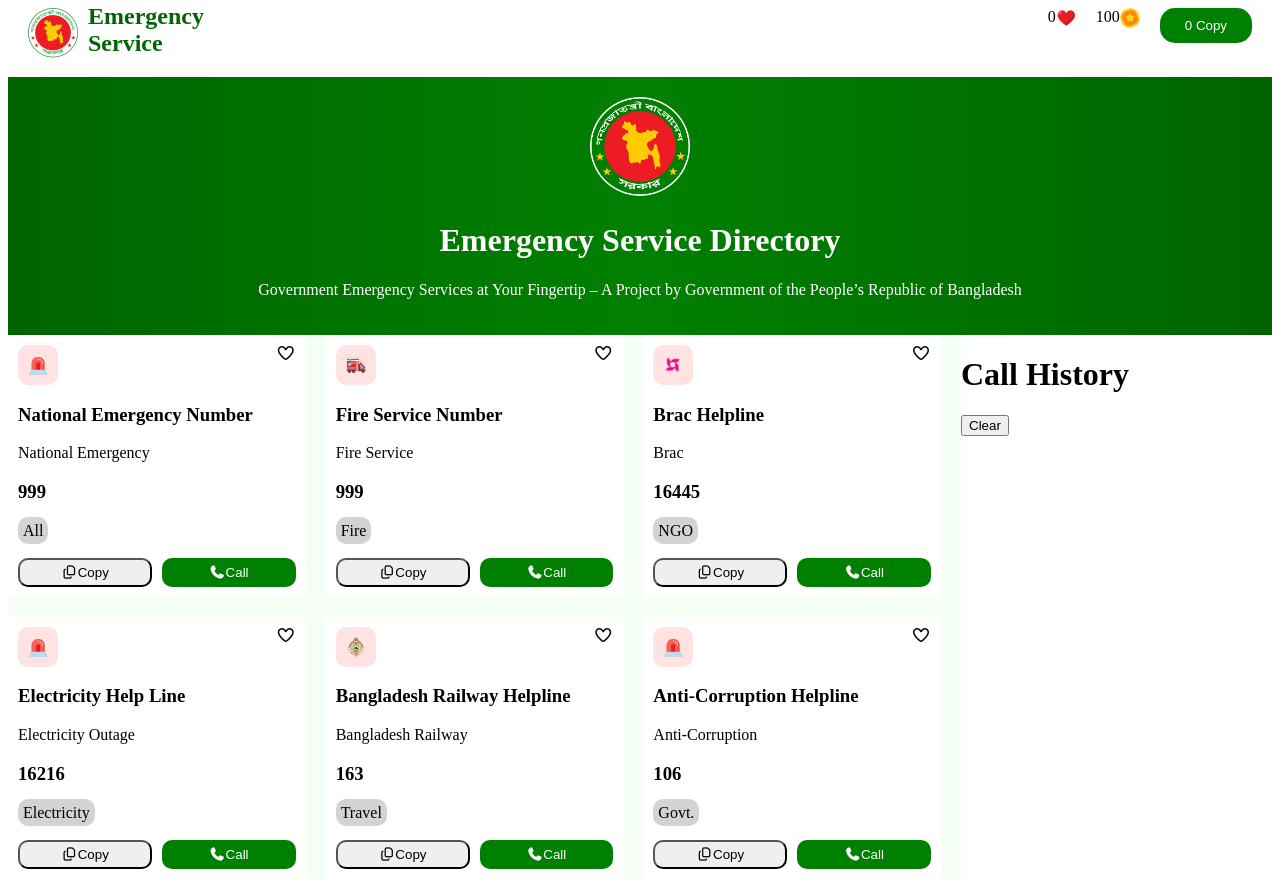
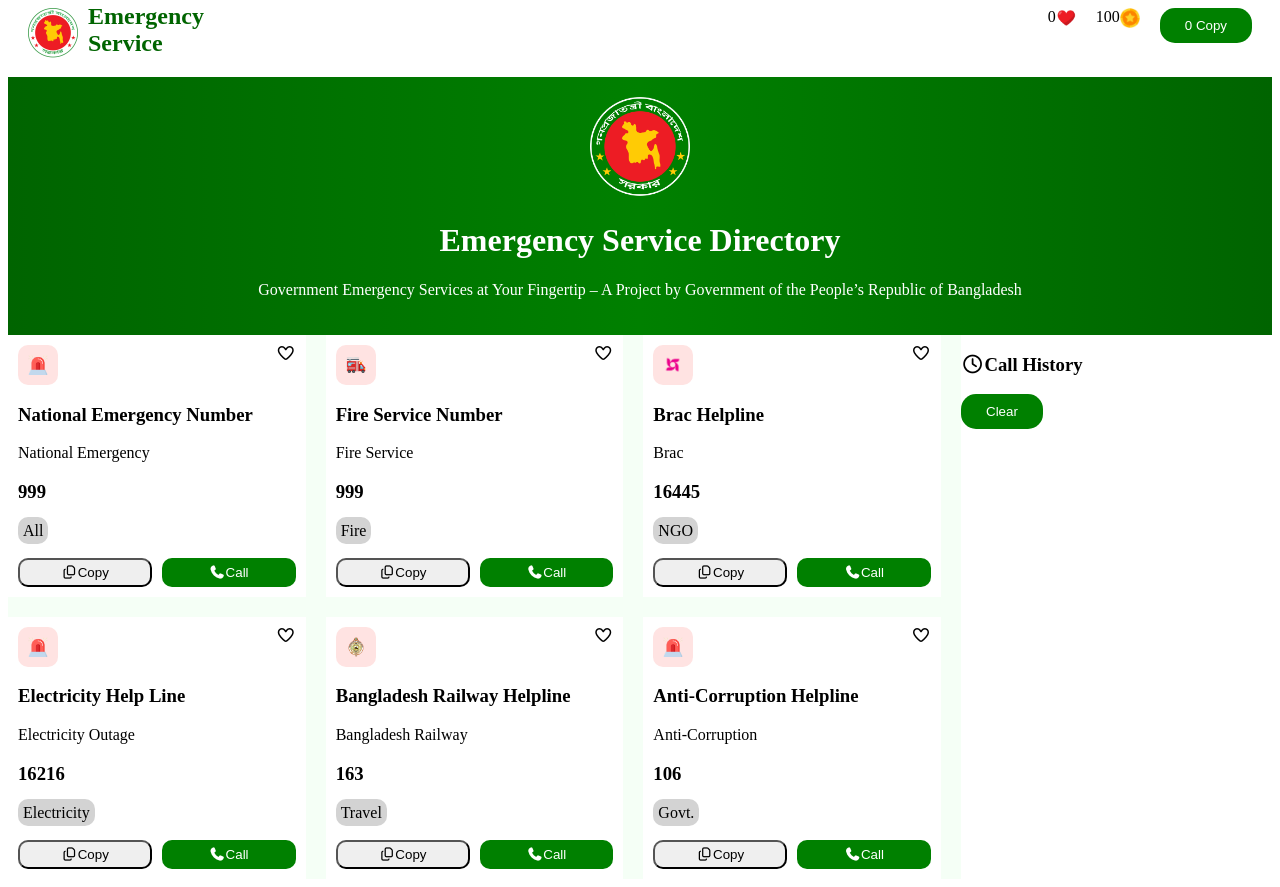
Before and after one commit to himelahmmed/A5-Emergency-Hotline, a plain HTML site: page index.html in a window 1280 px wide. Drawn offline with Linux system fonts and the light colour scheme.

Commit message:
added call history section

```diff
--- a/index.html
+++ b/index.html
@@ -138,8 +138,8 @@
         </div>
         <div class="history-section color-white">
             <div>
-                <h1>Call History</h1>
-                <button>Clear</button>
+                <h3><i class="fa-regular fa-clock"></i>Call History</h4>
+                <button class="btn-primary">Clear</button>
             </div>
 
         </div>
```
